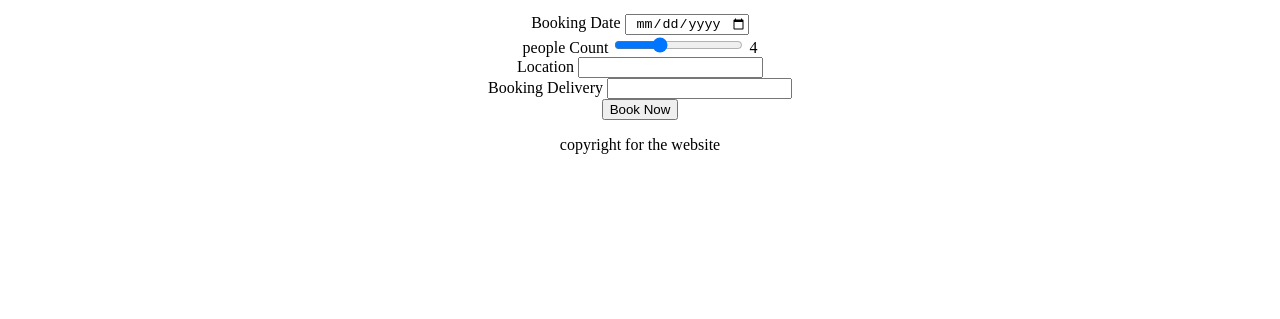
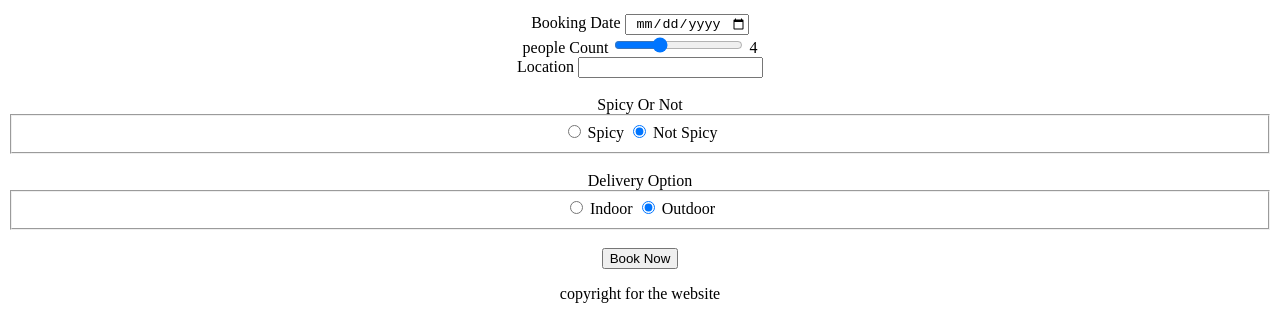
Before and after one commit to Donycooll/repo-exercise, a plain HTML site: page book.html in a window 1280 px wide. Shown: the part 541-860 px from the top of the page. Before the commit the page ends 800 px from the top, so only its background shows below. Drawn offline with Linux system fonts and the light colour scheme.

Commit message:
addition of more options and bug fixing

```diff
--- a/book.html
+++ b/book.html
@@ -37,15 +37,29 @@
                     <option value="Marawi">Marawi</option>
                 </datalist>
             </div>
+            <br>
             <div>
-                <label for="booking_delivery">Booking Delivery</label>
-                <input id="booking_delivery" name="booking_delivery" list="booking_del">
-                <datalist id="booking_del">
-                    <option value="indoor">indoor</option>
-                    <option value="outdoor">outdoor</option>
-                    <option value="pickup">pickup</option>
-                </datalist>
+                <label>Spicy Or Not</label>
+                <fieldset id="spicy">
+                    <input type="radio" name="spicy" id="spicy1" value="spicy">
+                    <label for="spicy1">Spicy</label>
+
+                    <input type="radio" name="spicy" id="spicy2" value="not spicy" checked>
+                    <label for="spicy2">Not Spicy</label>
+                </fieldset>
             </div>
+            <br>
+            <div>
+                <label>Delivery Option</label>
+                <fieldset id="delivery_option">
+                    <input type="radio" name="delivery_option" id="delivery_option1" value="indoor">
+                    <label for="delivery_option1">Indoor</label>
+
+                    <input type="radio" name="delivery_option" id="delivery_option2" value="outdoor" checked>
+                    <label for="delivery_option2">Outdoor</label>
+                </fieldset>
+            </div>
+            <br>
             <button type="submit">Book Now</button>
         </form>
     </main>
```
